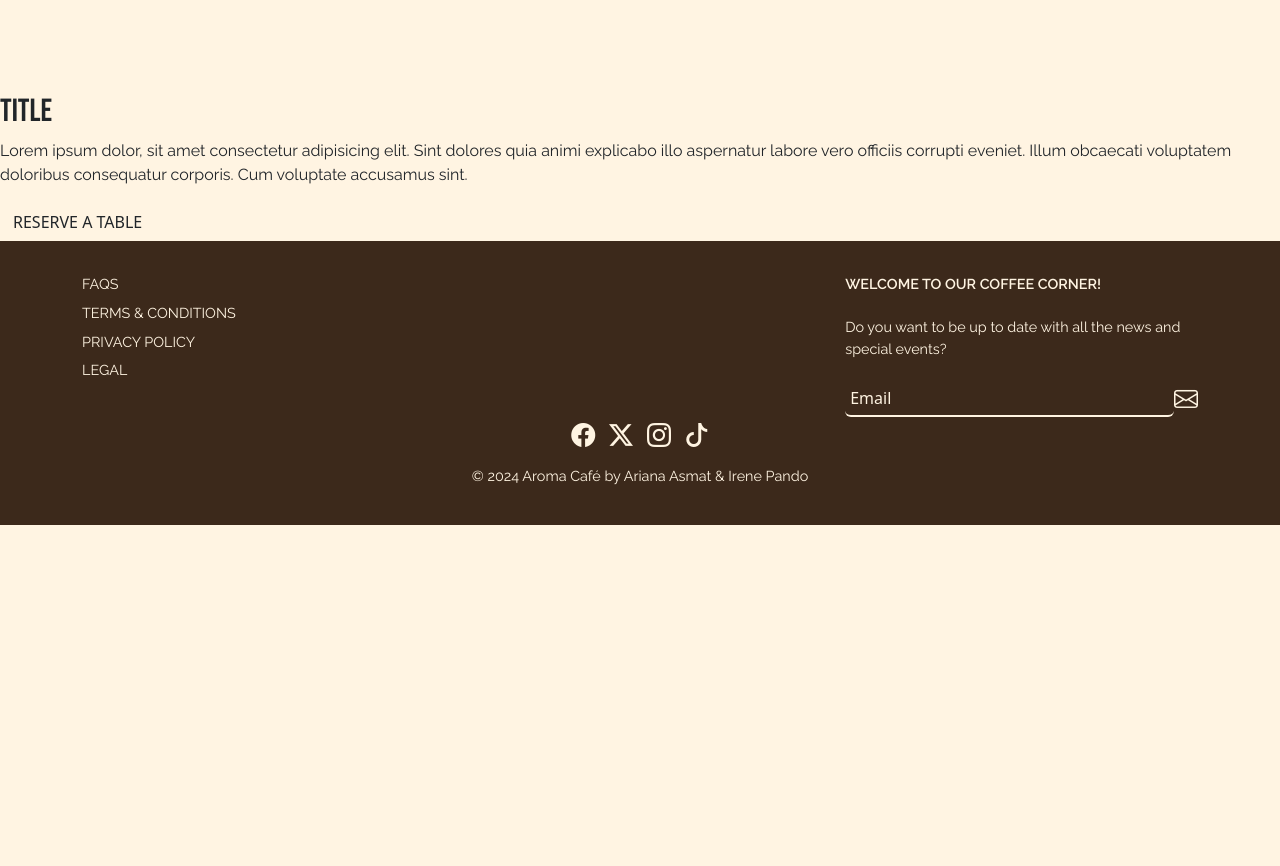
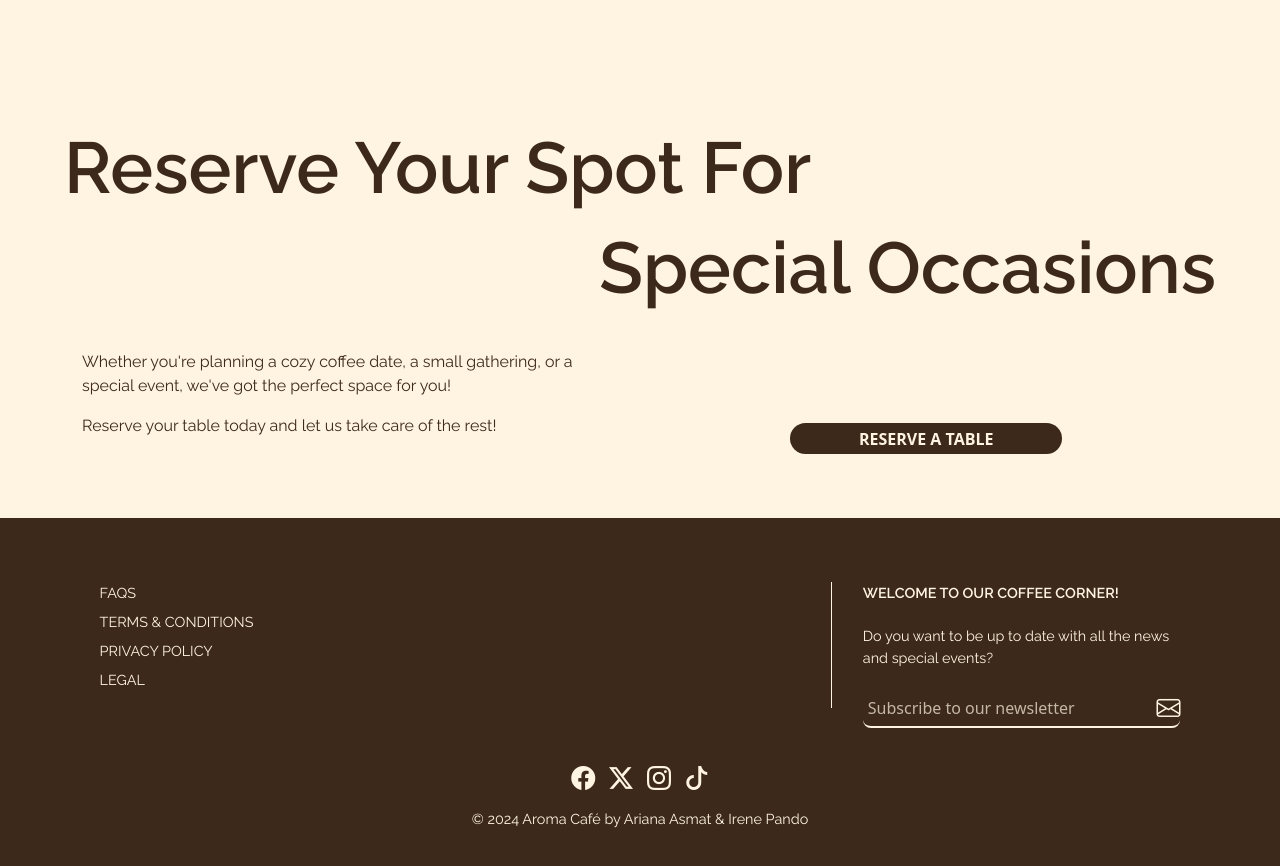
Before and after one commit to enerip/Web-Cafe, a plain HTML site: page index.html in a window 1280 px wide. Shown: the part 2915-3781 px from the top of the page. Before the commit the page ends 3440 px from the top, so only its background shows below. Drawn offline with nearby package versions, Linux system fonts and the light colour scheme.

Commit message:
reservation almost done
y ahora si footer 100% done, no quiero hacer la modal...socorro

```diff
--- a/css/style.css
+++ b/css/style.css
@@ -398,7 +398,7 @@ header {
 #gallery {
     display: flex;
     flex-direction: column;
-    margin-bottom: 4em;
+    margin-bottom: 2em;
 }
 
 #gallery h2 {
@@ -430,6 +430,54 @@ header {
     color: var(--clr-light-2);
 }
 
+/* -----RESERVATION SECTION----- */
+#reservation{
+    display: flex;
+    flex-direction: column;
+    padding: 4em;
+}
+
+#reservation h2 {
+    font-size: 4.5em;
+    font-family: var(--font-body);
+    font-weight: 600;
+    color: var(--clr-dark);
+    margin-bottom: 0.2em;
+}
+
+#reservation .title-2 {
+    text-align: right;
+}
+
+.reserve {
+    margin-top: 1.5em;
+}
+
+.reserve-text {
+    color: var(--clr-dark);
+    font-weight: 400;
+}
+
+.btn-cont {
+    display: flex;
+    justify-content: center;
+    align-items: flex-end;
+}
+
+.btn-reserve {
+    background-color: var(--clr-dark);
+    color: var(--clr-light);
+    border-radius: var(--buttons-corner);
+    width: 50%;
+    border: none;
+    height: 30%;
+    font-weight: 600;
+}
+
+.btn-reserve:hover {
+    background-color: var(--clr-secondary);
+}
+
 /* -----FOOTER----- */
 footer {
     display: flex;
@@ -451,6 +499,10 @@ footer {
     text-decoration: underline;
 }
 
+.terms {
+    padding: 2rem;
+}
+
 .nl-text p {
     margin-bottom: 1.5em;
     font-size: 0.9em;
@@ -460,16 +512,34 @@ footer {
     font-weight: 600;
 }
 
+.nl-text {
+    color: var(--clr-light);
+    padding: 2rem;
+    display: flex;
+    flex-direction: column;
+    position: relative;
+}
+
+.nl-text::before {
+    content: "";
+    position: absolute;
+    left: 0;
+    height: 60%;
+    width: 1px;
+    background-color: var(--clr-light);
+}
+
 .nl {
     display: flex;
     flex-direction: row;
+    border-bottom: 2px solid var(--clr-light);
+    border-radius: 8px;
 }
 
 .form-nl {
     transition: width 0.3s ease;
     background-color: transparent;
     border: none;
-    border-bottom: 2px solid var(--clr-light);
     padding: 5px;
     outline: none;
     color: var(--clr-light) !important;
@@ -477,6 +547,7 @@ footer {
 
 .form-nl::placeholder {
     color: var(--clr-light);
+    opacity: 0.7;
 }
 
 .form-nl:focus {
--- a/index.html
+++ b/index.html
@@ -200,10 +200,18 @@
     </section>
 
     <section id="reservation">
-      <h2>TITLE</h2>
-      <div>
-        <p>Lorem ipsum dolor, sit amet consectetur adipisicing elit. Sint dolores quia animi explicabo illo aspernatur labore vero officiis corrupti eveniet. Illum obcaecati voluptatem doloribus consequatur corporis. Cum voluptate accusamus sint.</p>
-        <button type="button" class="btn">RESERVE A TABLE</button>
+      <h2 class="title-1">Reserve Your Spot For</h2>
+      <h2 class="title-2">Special Occasions</h2>
+      <div class="container reserve">
+        <div class="row">
+          <div class="col-6 reserve-text">
+            <p>Whether you're planning a cozy coffee date, a small gathering, or a special event, we've got the perfect space for you!</p>
+            <p>Reserve your table today and let us take care of the rest!</p>
+          </div>
+          <div class="col-6 btn-cont">
+            <button type="button" class="btn-reserve">RESERVE A TABLE</button>
+          </div>
+        </div>
       </div>
     </section>
 
@@ -220,7 +228,7 @@
             <p>WELCOME TO OUR COFFEE CORNER!</p>
             <p>Do you want to be up to date with all the news and special events?</p>
             <div class="nl">
-              <input type="email" class="form-control form-nl" id="floatingInput" placeholder="Email">
+              <input type="email" class="form-control form-nl" id="floatingInput" placeholder="Subscribe to our newsletter">
               <i class="bi bi-envelope" style="font-size: 1.5rem;"></i>
             </div>
           </div>
@@ -228,10 +236,10 @@
       </div>
       <div id="sm">
         <div class="iconsSM">
-          <i class="bi bi-facebook" style="font-size: 1.5rem; color: var(--clr-light-2); margin: 0.2em;"></i>
-          <i class="bi bi-twitter-x" style="font-size: 1.5rem; color: var(--clr-light-2); margin: 0.2em;"></i>
-          <i class="bi bi-instagram" style="font-size: 1.5rem; color: var(--clr-light-2); margin: 0.2em;"></i>
-          <i class="bi bi-tiktok" style="font-size: 1.5rem; color: var(--clr-light-2); margin: 0.2em;"></i>
+          <i class="bi bi-facebook" style="font-size: 1.5rem; color: var(--clr-light); margin: 0.2em;"></i>
+          <i class="bi bi-twitter-x" style="font-size: 1.5rem; color: var(--clr-light); margin: 0.2em;"></i>
+          <i class="bi bi-instagram" style="font-size: 1.5rem; color: var(--clr-light); margin: 0.2em;"></i>
+          <i class="bi bi-tiktok" style="font-size: 1.5rem; color: var(--clr-light); margin: 0.2em;"></i>
         </div>
         <p>© 2024 Aroma Café by Ariana Asmat & Irene Pando</p>
       </div>
```
